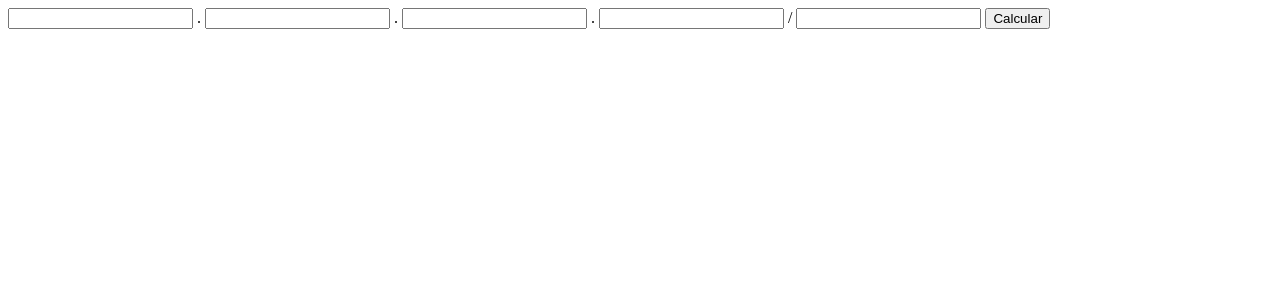
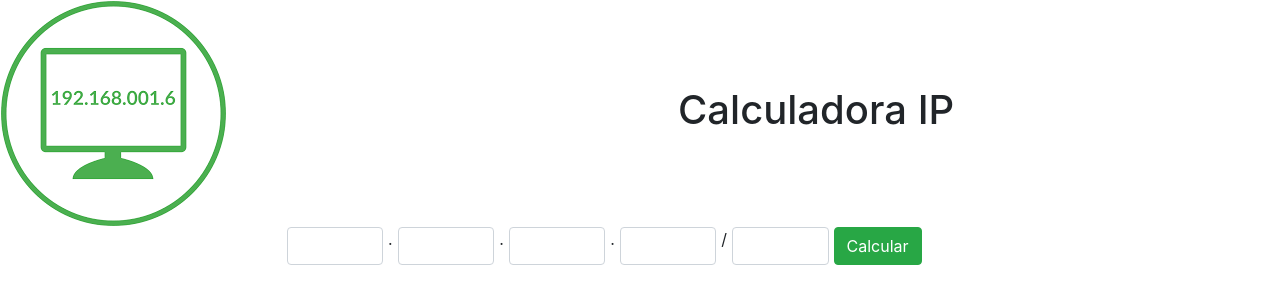
Before and after one commit to pedroca0312/CalculadoraIP, a PHP site: page / in a window 1280 px wide. Shown: the top 304 px of the page. Run offline with PHP 8.4, Linux system fonts and the light colour scheme; some libraries are stand-ins or nearby versions.

Commit message:
Add files via upload

```diff
--- a/CalculadoraIP/index.php
+++ b/CalculadoraIP/index.php
@@ -1,9 +1,19 @@
 <html>
 <head>
+    <link rel="stylesheet" type="text/css" href="style.css">
     <script src="https://ajax.googleapis.com/ajax/libs/jquery/3.3.1/jquery.min.js"></script>
+    <link rel="stylesheet" href="https://stackpath.bootstrapcdn.com/bootstrap/4.1.0/css/bootstrap.min.css" integrity="sha384-9gVQ4dYFwwWSjIDZnLEWnxCjeSWFphJiwGPXr1jddIhOegiu1FwO5qRGvFXOdJZ4" crossorigin="anonymous">
+    <link rel="stylesheet" type="text/css" href="../bootstrap-4.1.0-dist/css/bootstrap-grid.min.css">
+    <script type="text/javascript" src="../bootstrap-4.1.0-dist/js/bootstrap.bundle.min.js"></script>
 
 <script>
     $(document).ready(function(){
+        $("#resultados").hide();
+
+        $("#btcalcular").click(function(){
+            $("#resultados").show("slow");
+        });
+
         $('#btcalcular').click(function(){
             $.post("CalculadoraIP.php",
                 {
@@ -27,26 +37,45 @@
 
 
 <body>
-<div id="formulario">
 
-        <input type="number" name="oc1">
-        .
-        <input type="number" name="oc2">
-        .
-        <input type="number" name="oc3">
-        .
-        <input type="number" name="oc4">
-        /
-        <input type="number" name="bits">
+<table>
+    <tr>
+        <td><img src="img/ip.png"/></td>
 
-        <button id="btcalcular">Calcular</button>
+        <td><h1>Calculadora IP</h1></td>
+    </tr>
+
+</table>
+
+<div id="formulario" class="form-row">
+    <div class="col">
+        <input type="number" class="form-control" name="oc1">
+    </div>
+    .
+    <div class="col">
+        <input type="number" class="form-control" name="oc2">
+    </div>
+    .
+    <div class="col">
+        <input type="number" class="form-control" name="oc3">
+    </div>
+    .
+    <div class="col">
+        <input type="number" class="form-control" name="oc4">
+    </div>
+    /
+    <div class="col">
+        <input type="number" class="form-control" name="bits">
+    </div>
+        <button id="btcalcular" class="btn btn-success">Calcular</button>
 
 </div>
-
+<br><br><br>
 <div id="resultados">
 
 
 </div>
 
+
 </body>
 </html>
--- /dev/null
+++ b/CalculadoraIP/style.css
@@ -0,0 +1,18 @@
+#formulario{
+    position:absolute;
+    margin-left: 22%;
+    width:50%;
+
+}
+
+#resultados{
+    align-content: center;
+border: 5px solid black;
+
+}
+h1{
+    margin-left: 450px;
+}
+p{
+    color:green;
+}
```
Also changed, not shown: CalculadoraIP/CalculadoraIP.php (+24 -16 lines), CalculadoraIP/img/ip.png (added).
